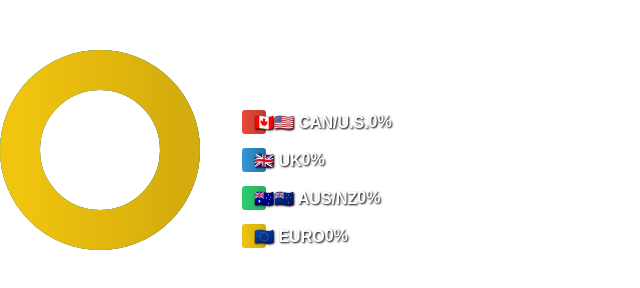
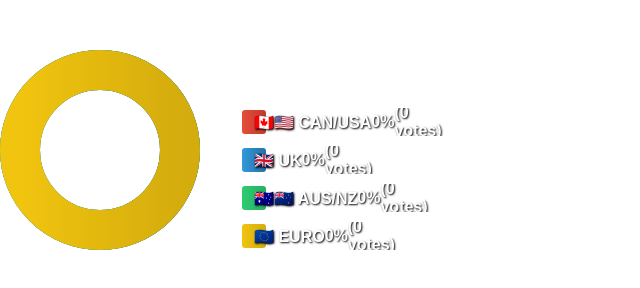
Before and after one commit to CasTwitch/dev, a website: page viz.html in a window 1280 px wide. Shown: the whole page, without its empty margins (0-640 px from the left). Drawn offline with Linux system fonts and the light colour scheme; no server answers.

Commit message:
Update viz.html

```diff
--- a/viz.html
+++ b/viz.html
@@ -167,26 +167,30 @@
 
       <div class="bar-container">
         <div id="bar-red" class="bar red">
-          <span class="label">🇨🇦🇺🇸 CAN/U.S.</span>
+          <span class="label">🇨🇦🇺🇸 CAN/USA</span>
           <span class="count" id="count-red">0%</span>
+            <span class="votes" id="votes-red">(0 votes)</span>
         </div>
       </div>
       <div class="bar-container">
         <div id="bar-blue" class="bar blue">
           <span class="label">🇬🇧 UK</span>
           <span class="count" id="count-blue">0%</span>
+            <span class="votes" id="votes-red">(0 votes)</span>
         </div>
       </div>
       <div class="bar-container">
         <div id="bar-green" class="bar green">
           <span class="label">🇦🇺🇳🇿 AUS/NZ</span>
           <span class="count" id="count-green">0%</span>
+            <span class="votes" id="votes-red">(0 votes)</span>
         </div>
       </div>
       <div class="bar-container">
         <div id="bar-yellow" class="bar yellow">
           <span class="label">🇪🇺 EURO</span>
           <span class="count" id="count-yellow">0%</span>
+            <span class="votes" id="votes-red">(0 votes)</span>
         </div>
       </div>
     </div>
```
